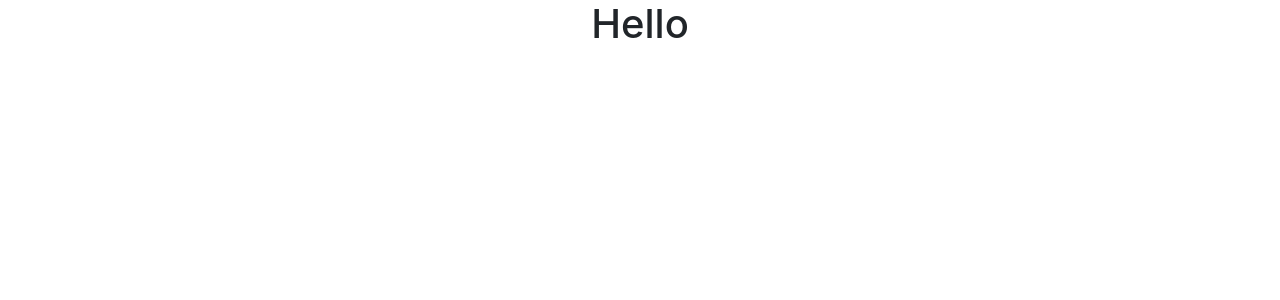
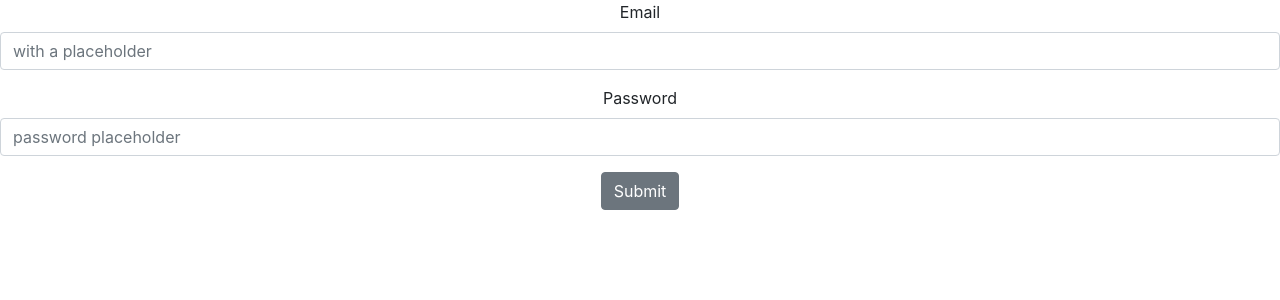
Before and after one commit to RuralSchoolTeam/frontend, a React (Create React App) app in the folder irs/: page / in a window 1280 px wide. Shown: the top 300 px of the page. Built offline with nearby package versions, Linux system fonts and the light colour scheme.

Commit message:
Imported login component in app.js

```diff
--- a/irs/src/App.js
+++ b/irs/src/App.js
@@ -1,11 +1,13 @@
 import React, { Component } from 'react';
 import './App.css';
+
+import Login from './components/Login/Login';
 
 class App extends Component {
   render() {
     return (
       <div className="App">
-        <h1>Hello</h1>
+        <Login />
       </div>
     );
   }
```
